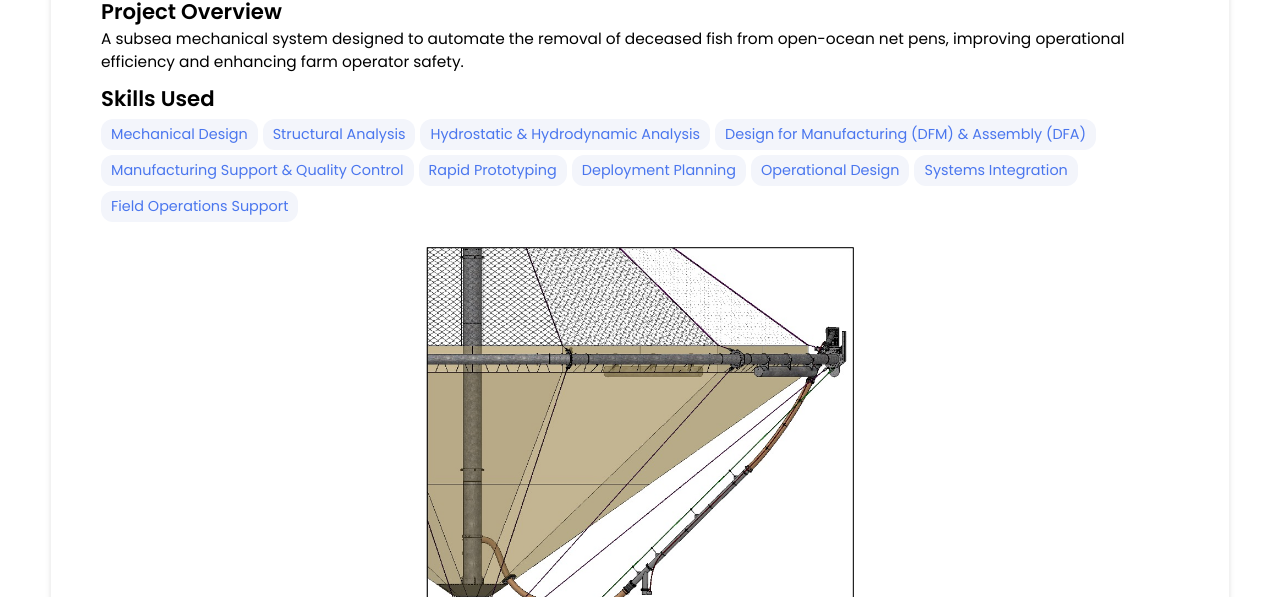
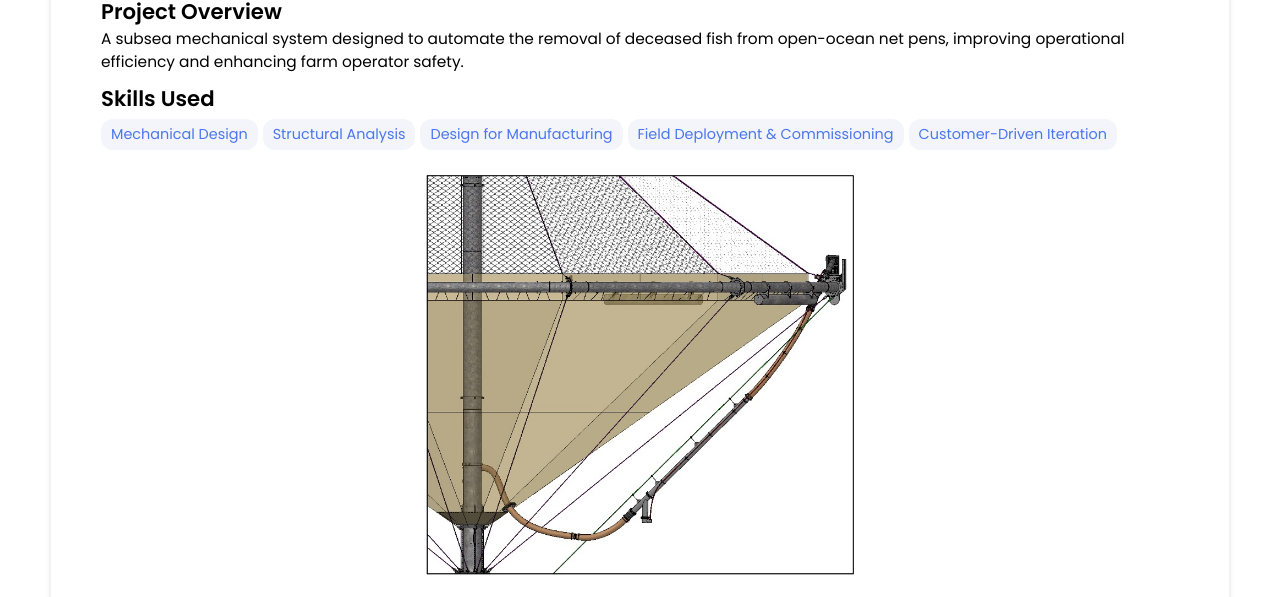
Before and after one commit to EliasPrince/EliasPrince.github.io, a Jekyll site: the page built from _projects/Mortality-System/index.md, in a window 1280 px wide and 900 px high, scrolled down 671 px, cut to the strip 136-733 px from the top of the window. Built offline with Jekyll 4.4.1, drawn with Linux system fonts in a browser that asks for light colours.

Commit message:
Trim and refine skills to 5 per project
Co-Authored-By: Claude Sonnet 4.6 <noreply@anthropic.com>

```diff
--- a/_projects/Mortality-System/index.md
+++ b/_projects/Mortality-System/index.md
@@ -5,14 +5,9 @@ description: A subsea mechanical system designed to automate the removal of dece
 skills:
 - Mechanical Design
 - Structural Analysis
-- Hydrostatic & Hydrodynamic Analysis
-- Design for Manufacturing (DFM) & Assembly (DFA)
-- Manufacturing Support & Quality Control
-- Rapid Prototyping
-- Deployment Planning
-- Operational Design
-- Systems Integration
-- Field Operations Support
+- Design for Manufacturing
+- Field Deployment & Commissioning
+- Customer-Driven Iteration
 main-image: /Mortality7.jpeg
 ---
 
```
Also changed, not shown: _projects/Aquaculture-Pens/index.md (+1 -5 lines), _projects/Biomass-Camera-V2/index.md (+2 -3 lines), _projects/Biomass-V1-Power-Supply-Box/index.md (+1 -3 lines), _projects/EPF13/index.md (+0 -1 lines).
